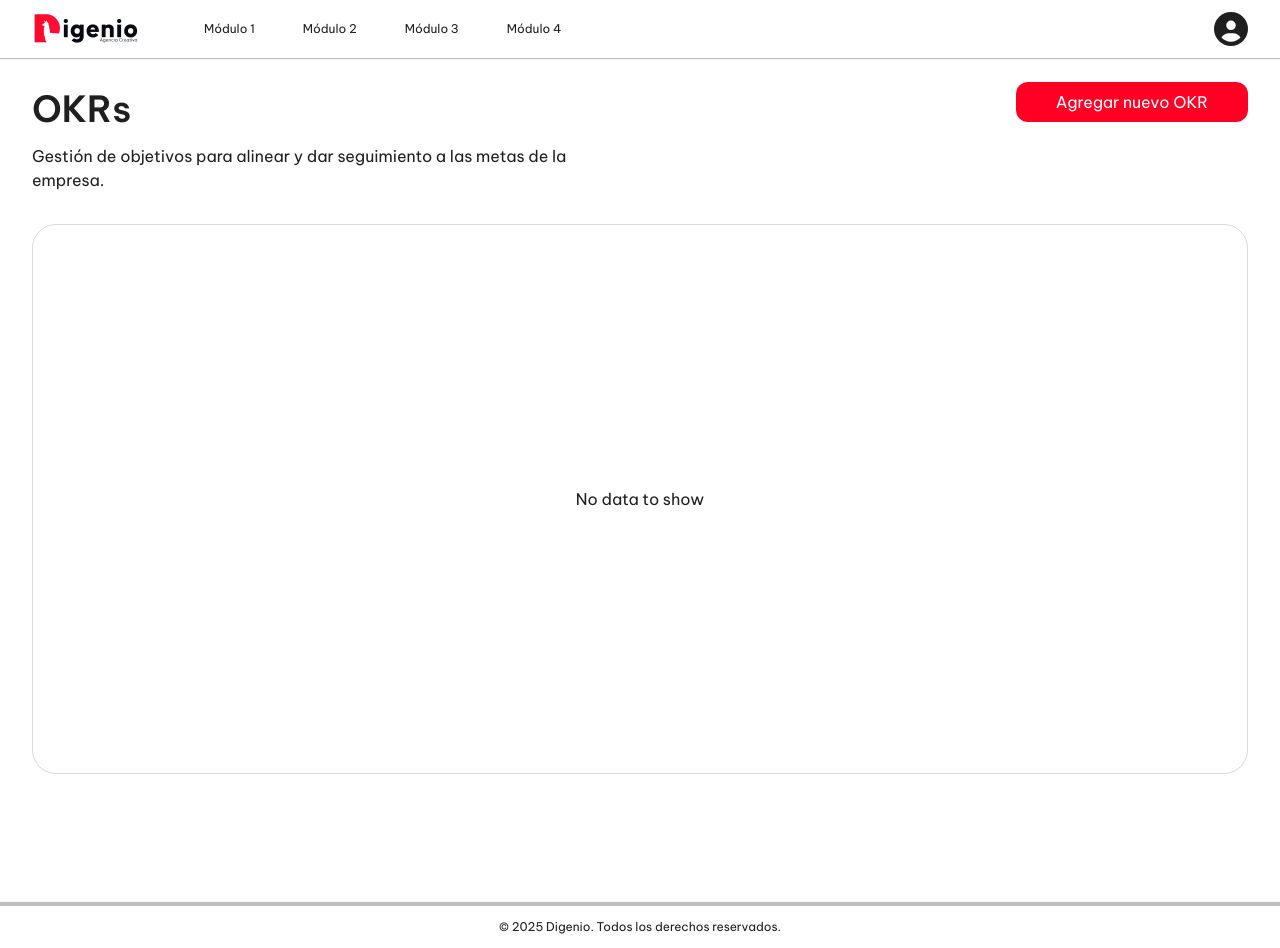
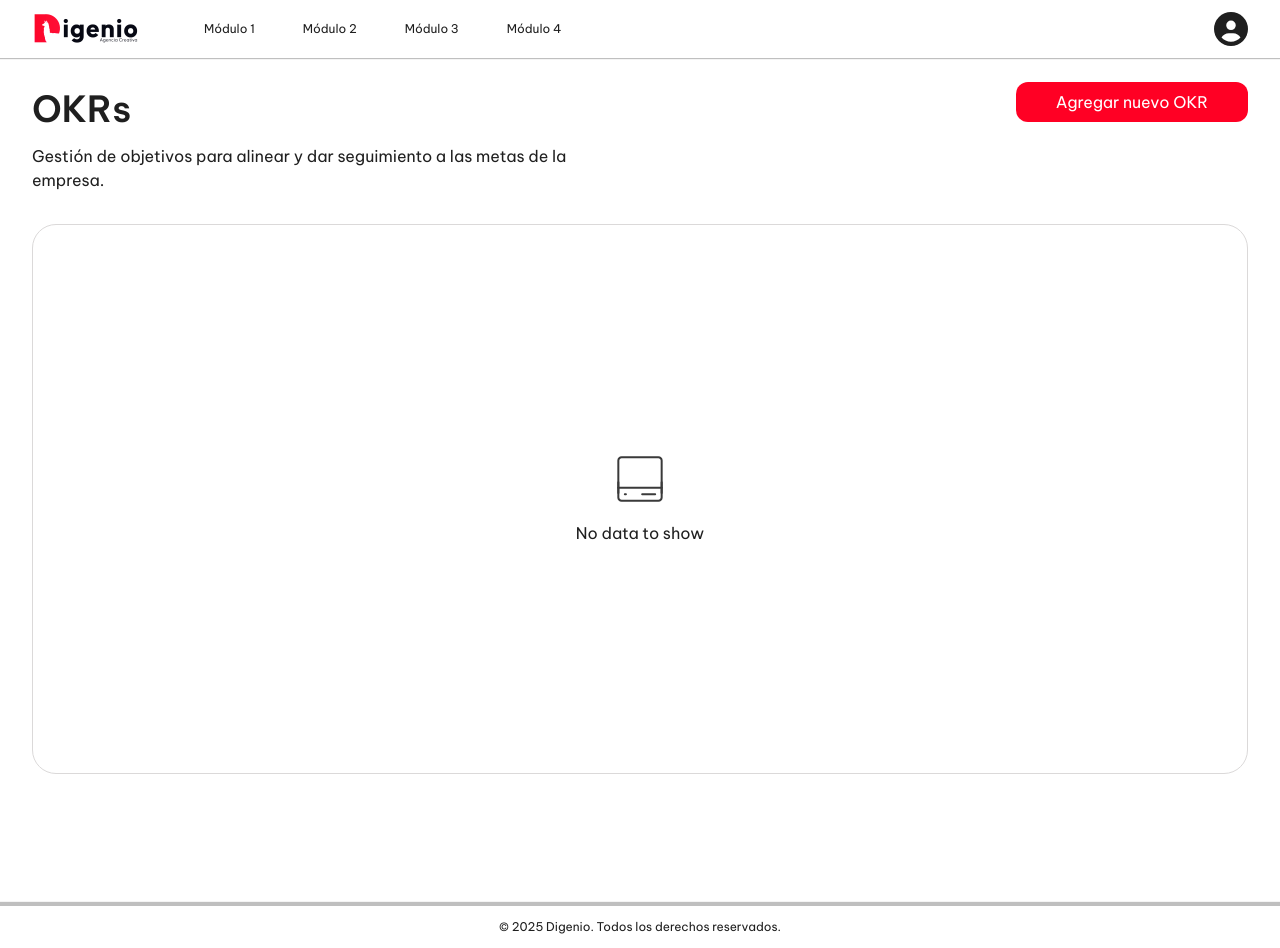
Before and after one commit to luisjavcr10/app-crm-digenio, a Next.js app: page /okrs in a window 1280 px wide. Built offline with nearby package versions, Linux system fonts and the light colour scheme; a web font is replaced by a local one.

Commit message:
feat(okrs): enhance no data UI with DataServer icon
Add the DataServer icon component and integrate it into the OkrsPage to improve the visual representation of the "No data to show" state. This change enhances the user experience by providing a more engaging and informative UI.

```diff
--- a/src/app/(modules)/okrs/page.tsx
+++ b/src/app/(modules)/okrs/page.tsx
@@ -1,3 +1,5 @@
+import { DataServer } from "app/components/shared/icons/DataServer";
+
 export default function OkrsPage() {
   return (
     <div className="min-h-screen my-6 mx-8 flex flex-col gap-8">
@@ -17,8 +19,9 @@ export default function OkrsPage() {
 
       </div>
 
-      <div className="min-h-[550px] flex justify-center items-center border border-neutral-3 rounded-[24px]">
-            No data to show
+      <div className="min-h-[550px] gap-4 flex flex-col justify-center items-center border border-neutral-3 rounded-[24px]">
+            <DataServer />
+            <p>No data to show</p>
       </div>
     </div>
   );
--- /dev/null
+++ b/src/components/shared/icons/DataServer.tsx
@@ -0,0 +1,29 @@
+export const DataServer = ({ className = "w-[52px] h-[52px] text-neutral-2 dark:text-neutral-4" }) => (
+    <svg
+      viewBox="0 0 52 52"
+      fill="none"
+      xmlns="http://www.w3.org/2000/svg"
+      className={className}
+    >
+      <path
+        d="M44.4167 4.33334H7.58337C6.72142 4.33334 5.89477 4.67575 5.28528 5.28525C4.67578 5.89474 4.33337 6.72139 4.33337 7.58334V44.4167C4.33337 45.2786 4.67578 46.1053 5.28528 46.7148C5.89477 47.3243 6.72142 47.6667 7.58337 47.6667H44.4167C45.2787 47.6667 46.1053 47.3243 46.7148 46.7148C47.3243 46.1053 47.6667 45.2786 47.6667 44.4167V7.58334C47.6667 6.72139 47.3243 5.89474 46.7148 5.28525C46.1053 4.67575 45.2787 4.33334 44.4167 4.33334Z"
+        stroke="currentColor"
+        strokeWidth="2"
+        strokeLinecap="round"
+        strokeLinejoin="round"
+      />
+      <path
+        d="M4.33337 34.6667H47.6667"
+        stroke="currentColor"
+        strokeWidth="2"
+        strokeLinecap="round"
+      />
+      <path
+        d="M10.8334 41.1667H11.9167M28.1667 41.1667H41.1667M47.6667 40.0833V29.25M4.33337 40.0833V29.25"
+        stroke="currentColor"
+        strokeWidth="2"
+        strokeLinecap="round"
+        strokeLinejoin="round"
+      />
+    </svg>
+  );
```
